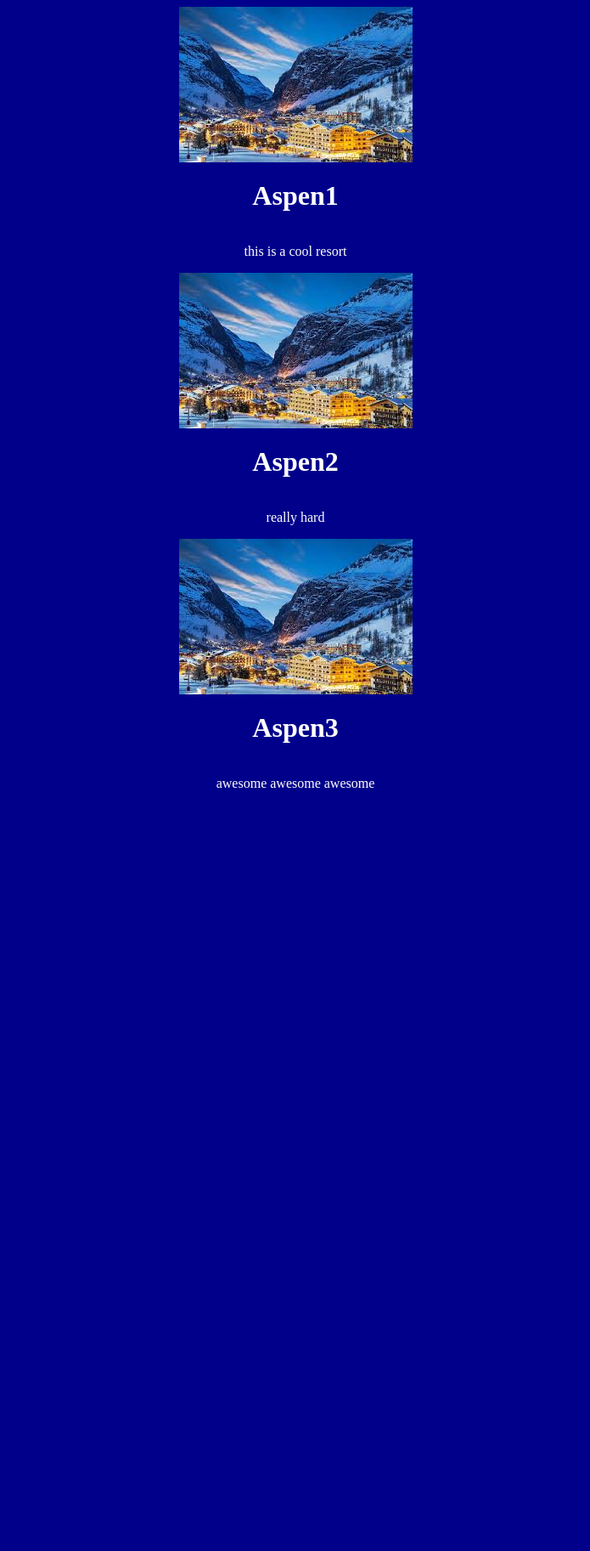
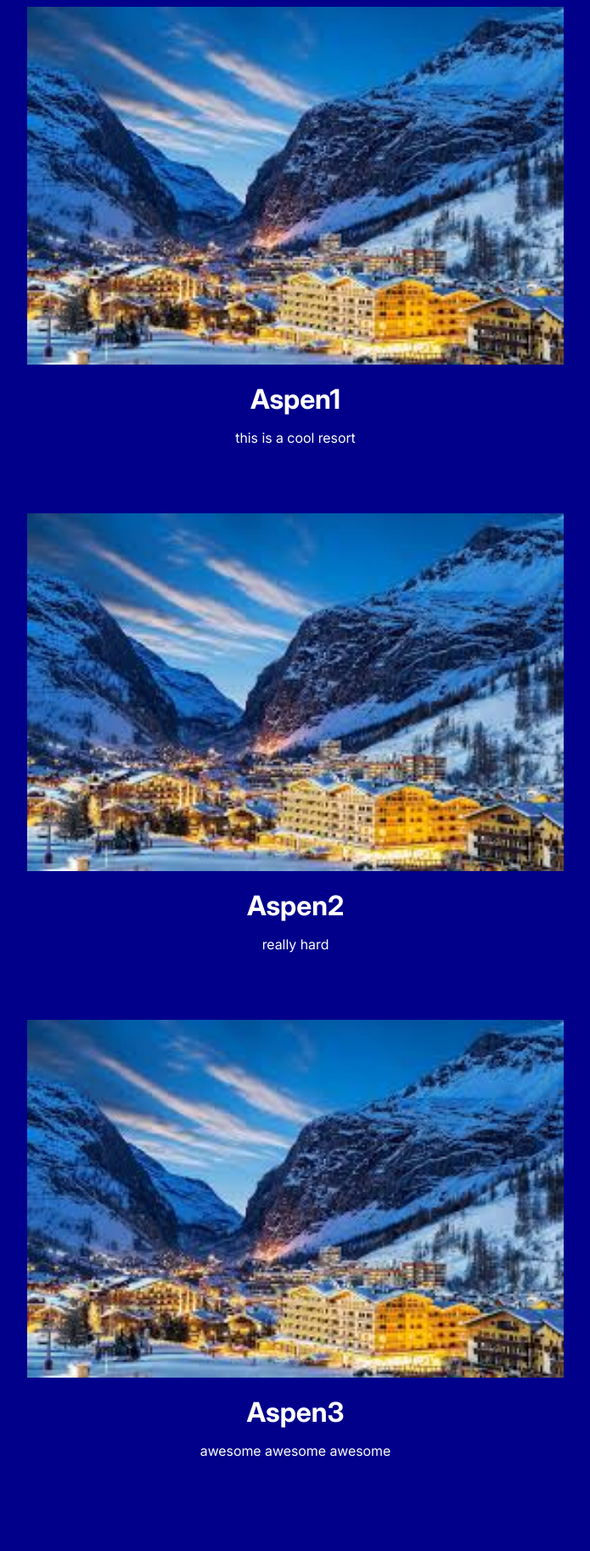
Before and after one commit to jinjen2004/PowDay, a Flask app: page /explore in a window 1280 px wide. Shown: the whole page at 85% size, without its empty margins (292-987 px from the left). Before the commit the page ends 927 px from the top, so only its background shows below. Run offline with Flask 3, Linux system fonts and the light colour scheme.

Commit message:
font and more formatting everything

```diff
--- a/static/css/all.css
+++ b/static/css/all.css
@@ -1,4 +1,9 @@
+@font-face {
+    font-family: Inter;
+    src: url('Inter-VariableFont_opsz,wght.ttf');
+}
 body {
     background-color: darkblue;
     color: white !Important;
+    font-family: Inter;
 }
--- a/static/css/explore.css
+++ b/static/css/explore.css
@@ -4,3 +4,15 @@
     flex-direction: column;
     align-items: center;
 }
+h1 {
+    padding-bottom: 0%;
+    margin-bottom: 0%;
+}
+
+p {
+    padding-bottom: 5%;
+}
+
+img {
+    width: 50%;
+}
```
Also changed, not shown: static/css/Inter-VariableFont_opsz,wght.ttf (added).
